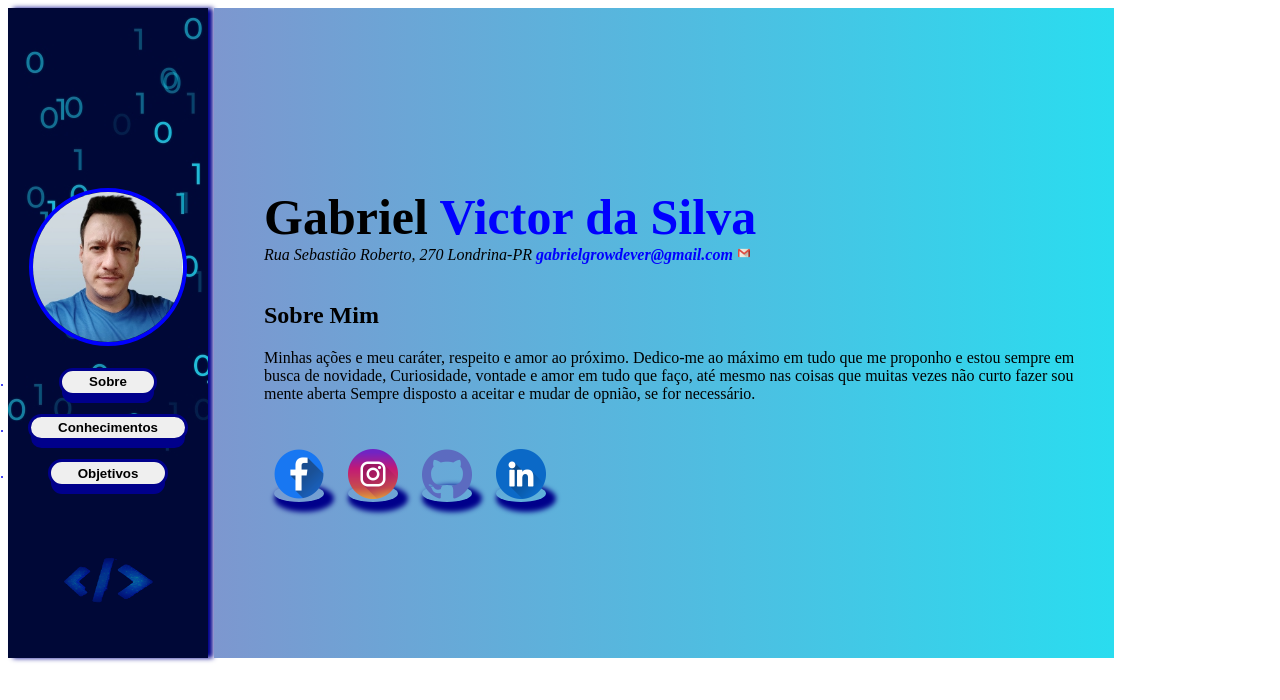
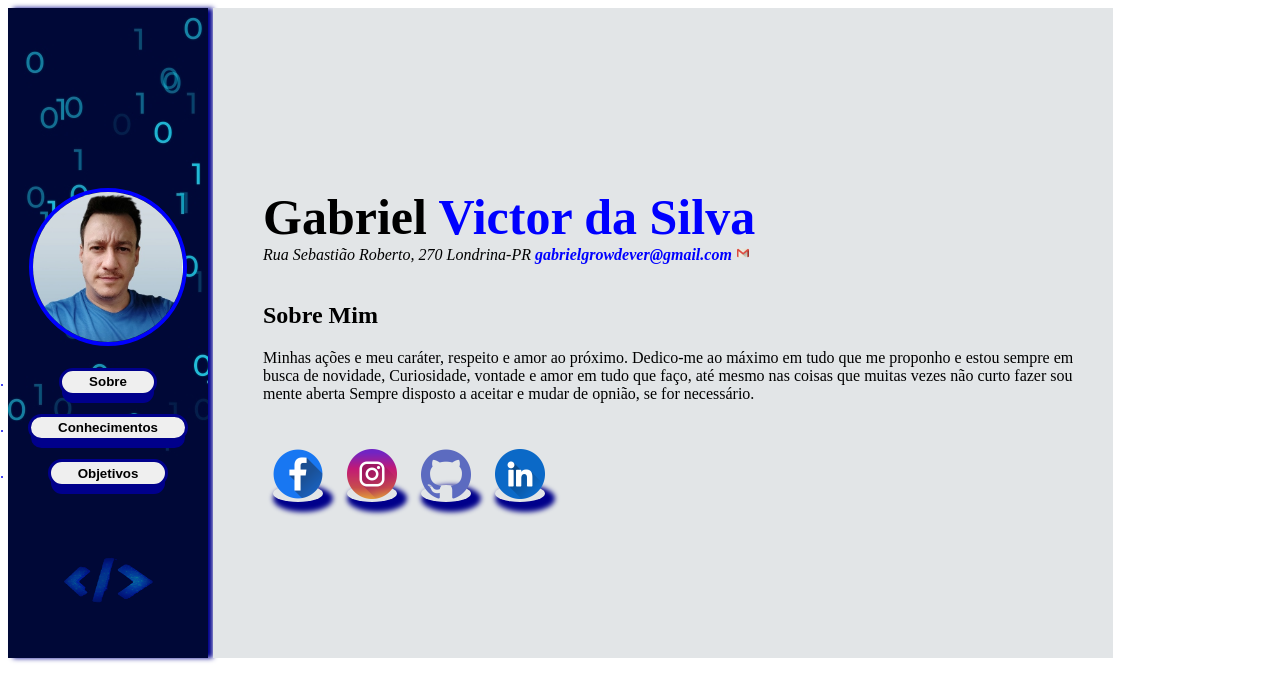
Before and after one commit to GGrowDever/curriculo-dg, a plain HTML site: page index.html in a window 1280 px wide. Drawn offline with Linux system fonts and the light colour scheme.

Commit message:
removido gradiente

```diff
--- a/styles.css
+++ b/styles.css
@@ -70,7 +70,8 @@ button{
 
   &:hover {
     transform: translate(0, .25em);
-    background-color: aqua;
+    background-color: darkblue;
+    color: white;
 
     &::before {
       box-shadow:
@@ -95,12 +96,11 @@ button{
 
 
 main {
-     background-color: darkblue;
-     background-image: linear-gradient(to left,darkblue -50%, darkcyan -50%, aqua -50%, rgb(125, 151, 207) 100%);
+     background-color: rgb(226, 229, 231);
      width: 900px;
      height: 470px;
      padding-top: 180px;
-     margin-left: 6px;
+     margin-left: 5px;
 
 }
 
```
